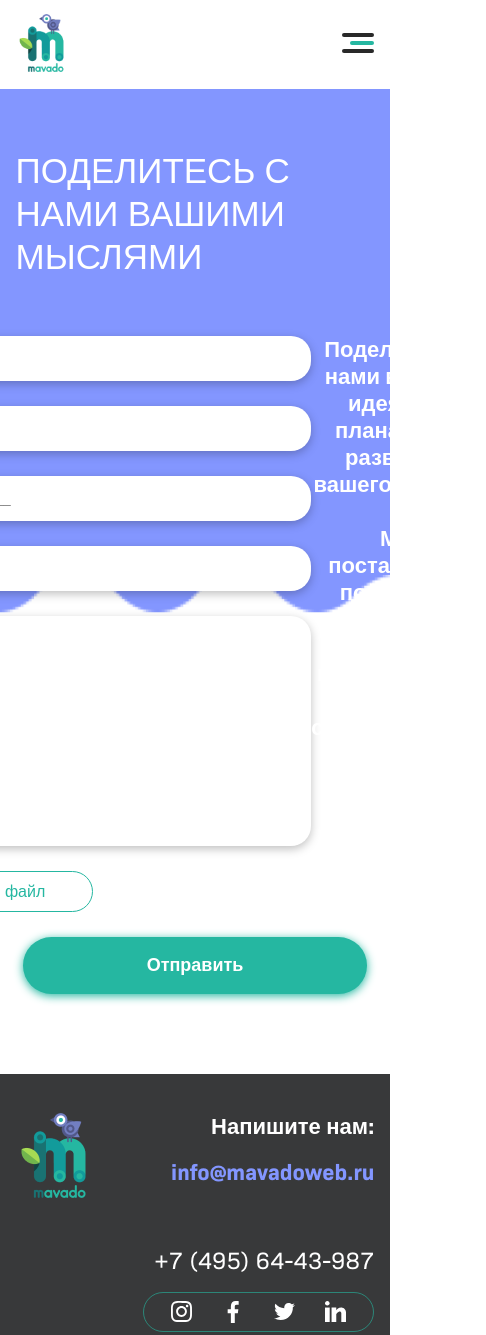
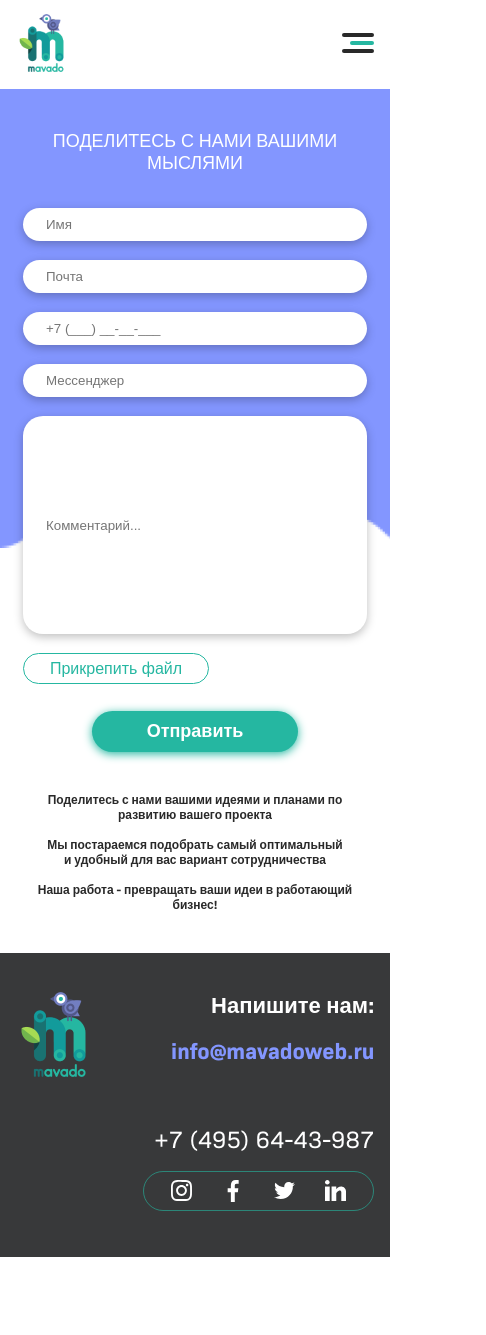
Before and after one commit to StasBalan/mavado, a plain HTML site: page form.html in a window 390 px wide. Shown: the top 1335 px of the page, 486 px wide, since content can reach past the window. After the commit the page ends 1257 px from the top, so only its background shows below. Drawn offline with Linux system fonts and the light colour scheme.

Commit message:
some fixed

```diff
--- a/css/styles.css
+++ b/css/styles.css
@@ -872,7 +872,6 @@ a {
 .form__content {
     display: flex;
     margin-bottom: 25px;
-    margin-right: 39px;
 }
 
 .form__content form {
@@ -880,6 +879,7 @@ a {
     flex-direction: column;
     flex-shrink: 0;
     width: 446px;
+    margin-right: 39px;
 }
 
 .form__content form .form__input {
@@ -927,6 +927,15 @@ a {
     font-size: 18px;
     font-weight: 600;
     color: var(--white);
+}
+
+.form__text--mobile {
+    display: none;
+    margin-top: 40px;
+    font-size: 12px;
+    font-weight: 600;
+    color: #292929;
+    text-align: center;
 }
 
 @media screen and (max-width: 420px) {
@@ -1246,4 +1255,48 @@ a {
         padding: 10px 68px;
         font-size: 16px;
     }
+
+    .form {
+        padding: 41px 0;
+    }
+
+    .form__title {
+        margin-bottom: 34px;
+        font-size: 18px;
+        text-align: center;
+    }
+
+    .form__content {
+        margin-bottom: 27px;
+    }
+
+    .form__content form {
+        width: 344px;
+    }
+
+    .form__content form {
+        margin-right: 0;
+    }
+
+    .form__content form .form__input {
+        padding: 9px 23px;
+        margin-bottom: 19px;
+    }
+
+    .form__content form .form__button-file {
+        width: 186px;
+        height: 31px;
+    }
+
+    .form__text {
+        display: none;
+    }
+
+    .form__button-send {
+        padding: 10px 55px;
+    }
+
+    .form__text--mobile {
+        display: block;
+    }
 }
--- a/form.html
+++ b/form.html
@@ -70,6 +70,16 @@
         <button class="form__button-send">
           Отправить
         </button>
+
+        <div class="form__text--mobile">
+          Поделитесь с нами вашими идеями и планами по<br>
+          развитию вашего проекта<br>
+          <br>
+          Мы постараемся подобрать самый оптимальный<br>
+          и удобный для вас вариант сотрудничества<br>
+          <br>
+          Наша работа - превращать ваши идеи в работающий бизнес!
+        </div>
 			</div>
 		</div>
 	</div>
```
